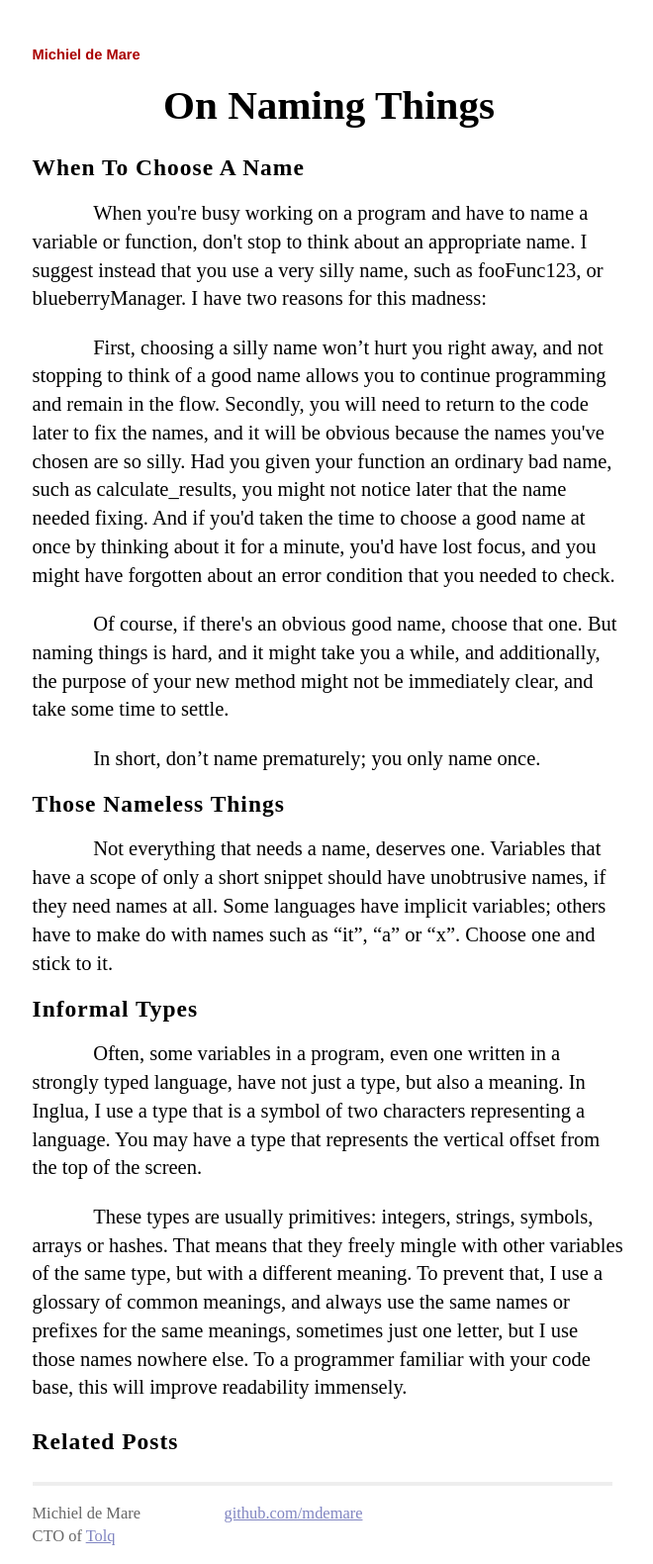
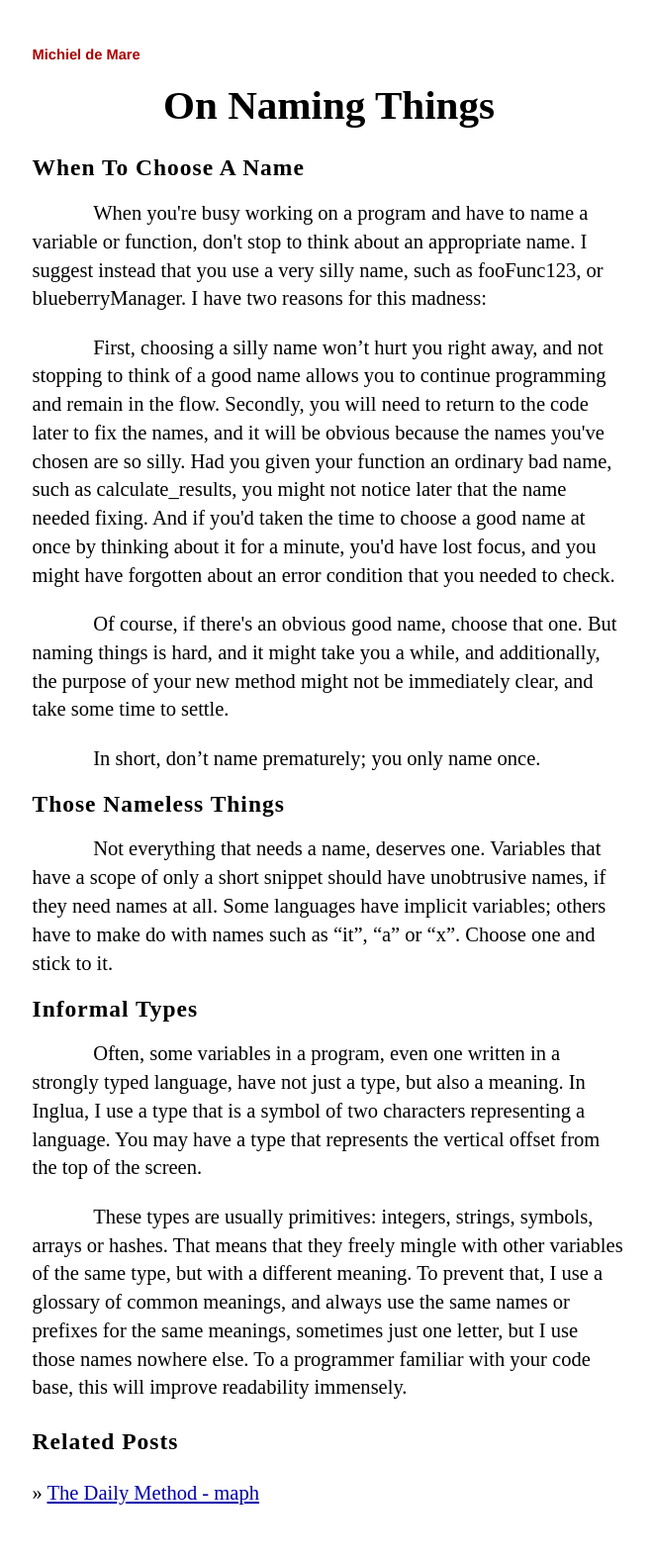
Before and after one commit to mdemare/mdemare.github.io, a Jekyll site: the page built from _posts/2011-02-28-on-naming-things.html, in a window 1280 px wide. Shown: the whole page at 99% size, without its empty margins (314-974 px from the left). Built offline with Jekyll 4.4.1, drawn with Linux system fonts in a browser that asks for light colours; after the commit the page ends 1527 px from its top, so only the background shows below that.

Commit message:
Enumerable#maph

```diff
--- a/_layouts/default.html
+++ b/_layouts/default.html
@@ -17,19 +17,6 @@
 
   {{ content }}
 
-  <div class="footer">
-    <div class="contact">
-      <p class="noindent">
-        Michiel de Mare<br />
-        CTO of <a href="https://www.tolq.com/">Tolq</a>
-      </p>
-    </div>
-    <div class="contact">
-      <p>
-        <a href="http://github.com/mdemare/">github.com/mdemare</a>
-      </p>
-    </div>
-  </div>
 </div>
 </body>
 </html>
--- a/_layouts/post.html
+++ b/_layouts/post.html
@@ -9,7 +9,7 @@ layout: default
   <h2>Related Posts</h2>
   <ul class="posts">
     {% for post in site.related_posts limit:3 %}
-      <li><span>{{ post.date | date_to_string }}</span> &raquo; <a href="{{ post.url }}">{{ post.title }}</a></li>
+      <li>&raquo; <a href="{{ post.url }}">{{ post.title }}</a></li>
     {% endfor %}
   </ul>
 </div>
--- a/index.html
+++ b/index.html
@@ -6,7 +6,7 @@ title: Michiel de Mare
   <h1>Articles</h1>
   <ul class="posts">
     {% for post in site.posts %}
-      <li><span>{{ post.date | date_to_string }}</span> &raquo; <a href="{{ post.url }}">{{ post.title }}</a></li>
+      <li>&raquo; <a href="{{ post.url }}">{{ post.title }}</a></li>
     {% endfor %}
   </ul>
 </div>
```
Also changed, not shown: _posts/2021-06-30-daily-method-maph.html (added, +23 -0 lines).
